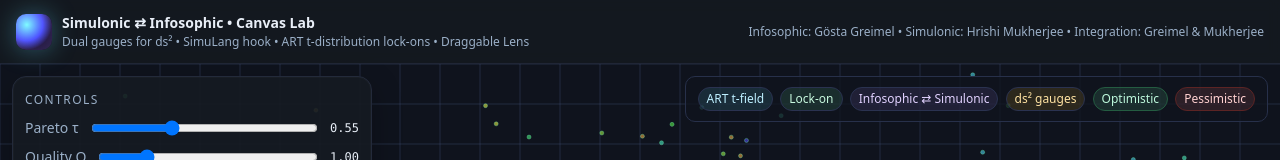
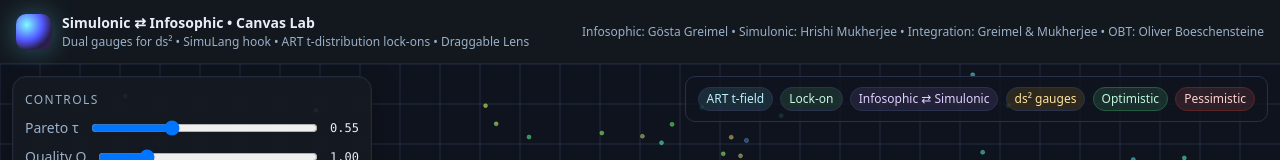
Before and after one commit to SirHrishiMukherjee/krugernp, a plain HTML site: page index.html in a window 1280 px wide. Shown: the top 160 px of the page. Drawn offline with Linux system fonts and the light colour scheme.

```diff
--- a/index.html
+++ b/index.html
@@ -83,7 +83,7 @@
         <div class="sub">Dual gauges for ds² • SimuLang hook • ART t-distribution lock-ons • Draggable Lens</div>
       </div>
     </div>
-    <div class="sub">Infosophic: Gösta Greimel • Simulonic: Hrishi Mukherjee • Integration: Greimel & Mukherjee</div>
+    <div class="sub">Infosophic: Gösta Greimel • Simulonic: Hrishi Mukherjee • Integration: Greimel & Mukherjee • OBT: Oliver Boeschensteine</div>
   </header>
 
   <div id="stageWrap">
```
